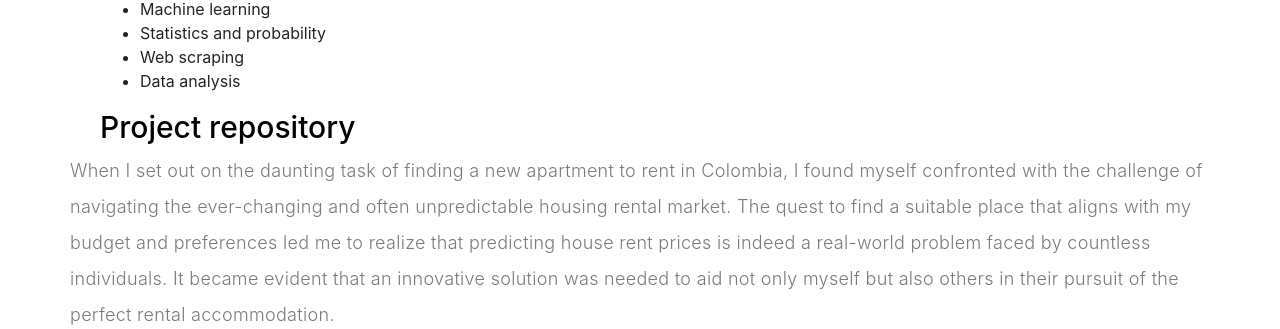
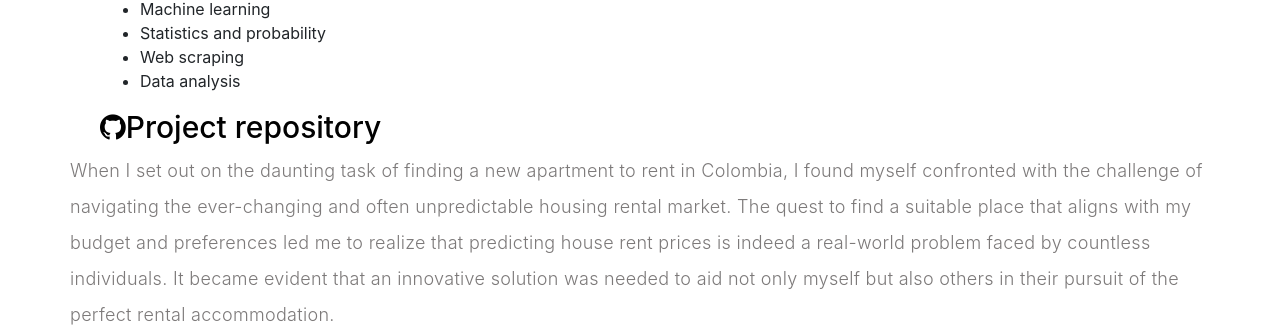
Before and after one commit to stefano-lacorazza/portfolio, a Django app: page /project2/ in a window 1280 px wide. Shown: the part 254-583 px from the top of the page. Run offline with Django 4.2, Linux system fonts and the light colour scheme; some libraries are stand-ins or nearby versions; some web fonts are replaced.

Commit message:
Update proyect2.html

```diff
--- a/myportfolio/templates/Project2/proyect2.html
+++ b/myportfolio/templates/Project2/proyect2.html
@@ -91,7 +91,7 @@
                           <li>Web scraping</li>
                           <li>Data analysis</li>
                         </ul></p>
-                        <h5><a  href="https://github.com/stefano-lacorazza/MetroCuadrado-Scraper" target="_blank">Project repository</a></h5>
+                        <h5><a href="https://github.com/stefano-lacorazza/MetroCuadrado-Scraper" rel="noopener" class="fa fa-github"></a><a  href="https://github.com/stefano-lacorazza/MetroCuadrado-Scraper" target="_blank">Project repository</a></h5>
                     </div>
 
 
```
